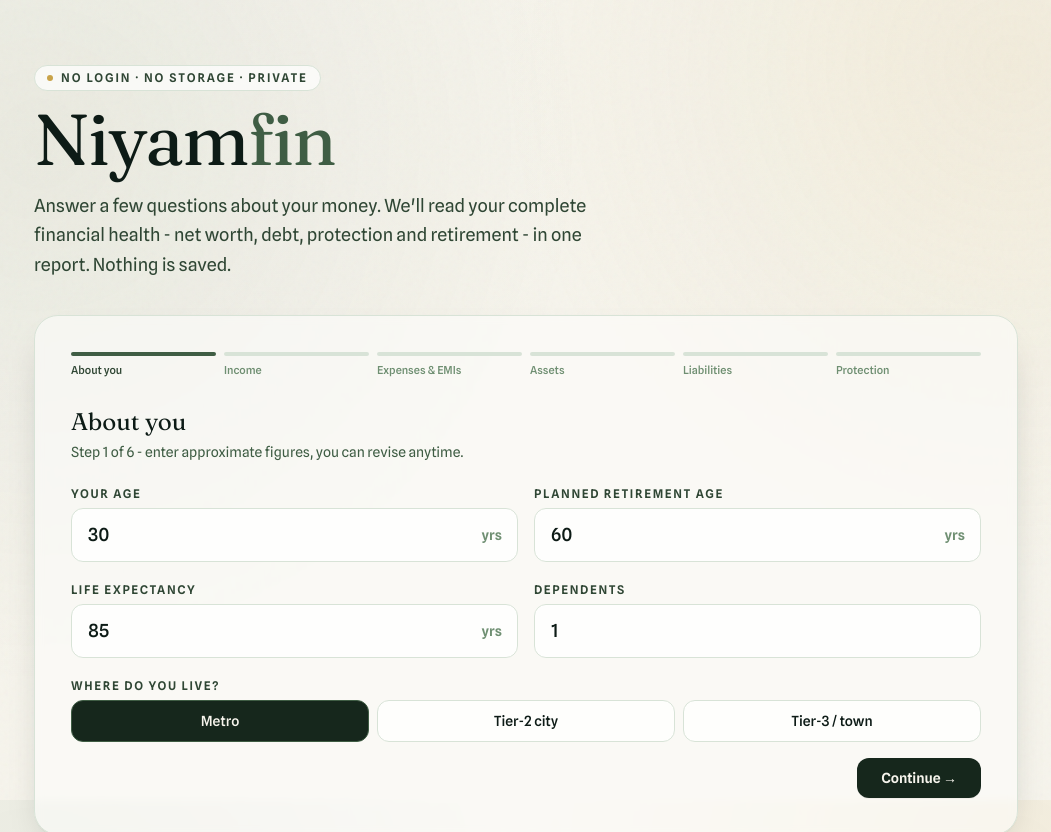
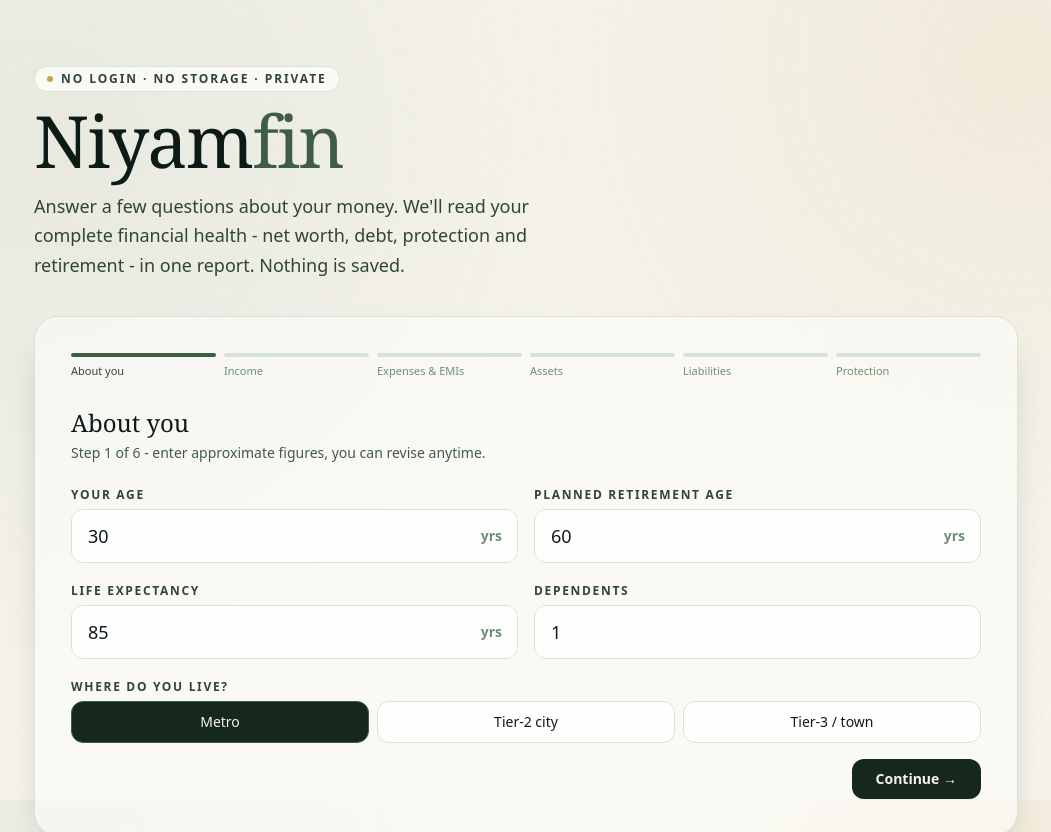
Before and after one commit to harwansh/Niyamfin, a Next.js app: page / in a window 1280 px wide. Shown: the top 832 px of the page, without its empty margins (114-1165 px from the left). Built offline with nearby package versions, Linux system fonts and the light colour scheme.

Commit message:
Remove external font links

```diff
--- a/src/app/layout.tsx
+++ b/src/app/layout.tsx
@@ -2,22 +2,13 @@
 import "./globals.css";
 
 export const metadata: Metadata = {
-  title: "Niyamfin — Financial Planning Portal",
-  description:
-    "An open, private financial planning suite. Retirement, SIP/goal, and India income-tax calculators. No login, no storage — everything runs in your browser.",
+  title: "Niyamfin - Financial Planning Portal",
+  description: "An open, private financial planning suite. No login, no storage.",
 };
 
 export default function RootLayout({ children }: { children: React.ReactNode }) {
   return (
     <html lang="en">
-      <head>
-        <link rel="preconnect" href="https://fonts.googleapis.com" />
-        <link rel="preconnect" href="https://fonts.gstatic.com" crossOrigin="anonymous" />
-        <link
-          href="https://fonts.googleapis.com/css2?family=Fraunces:opsz,wght@9..144,400;9..144,500;9..144,600;9..144,700&family=Spline+Sans:wght@400;500;600&display=swap"
-          rel="stylesheet"
-        />
-      </head>
       <body className="grain font-sans antialiased">{children}</body>
     </html>
   );
```
